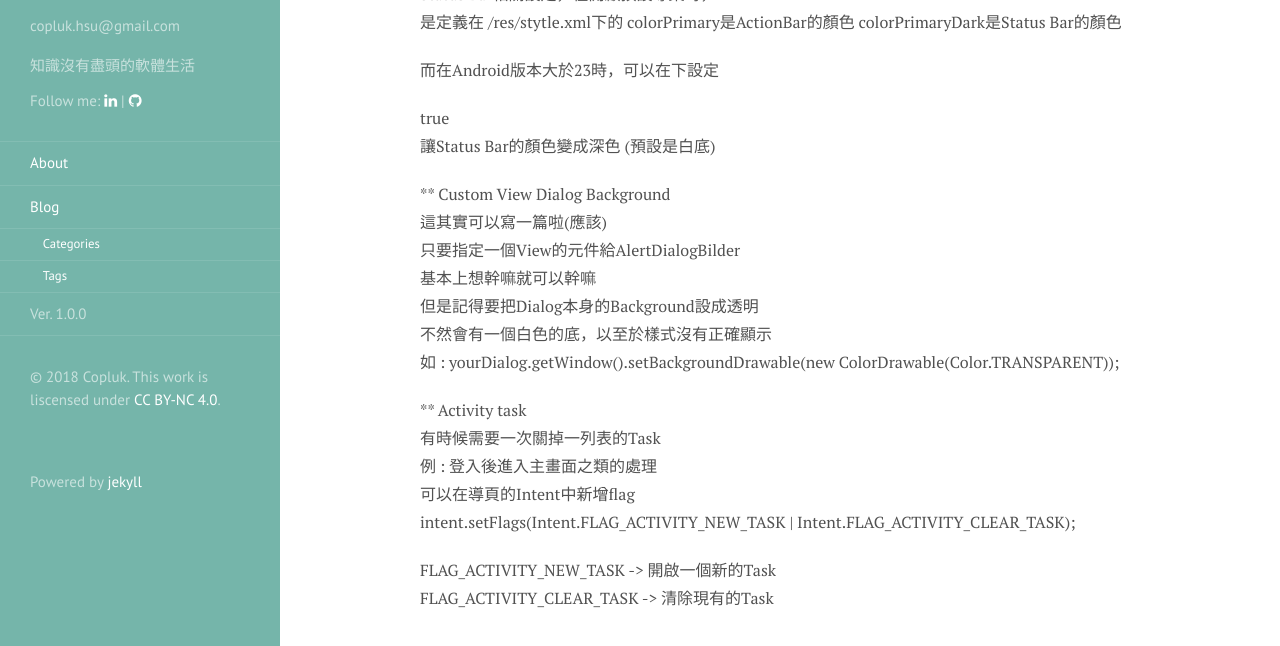
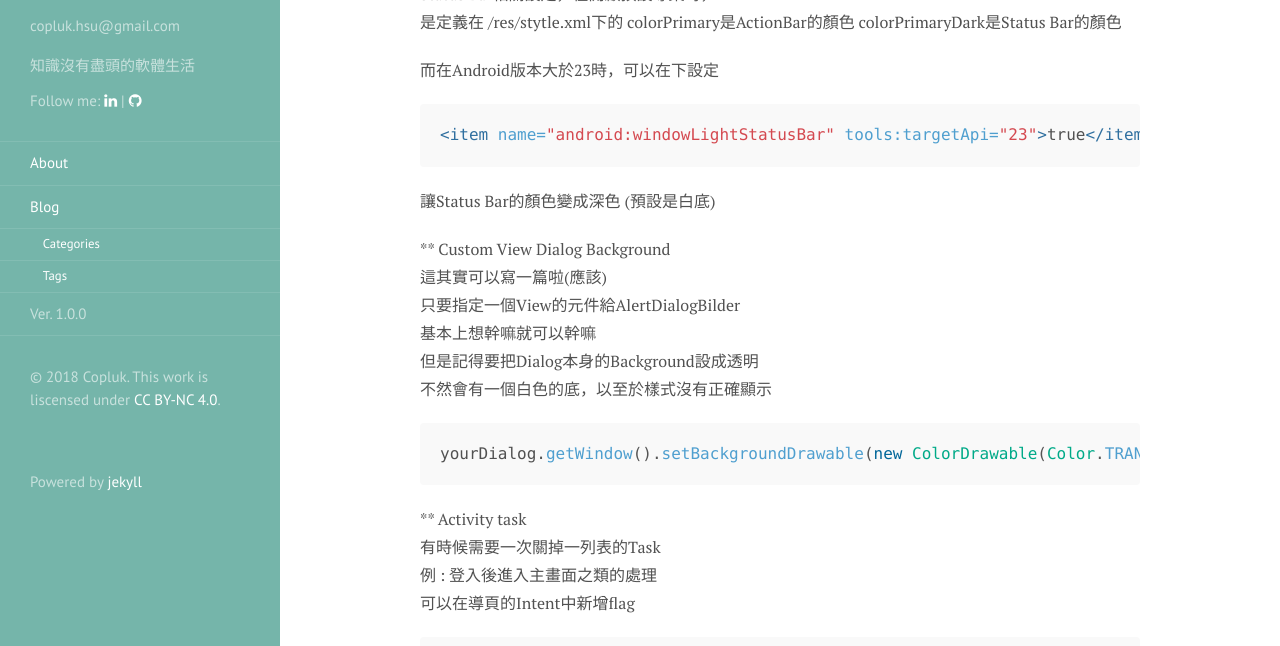
Before and after one commit to copluk/Copluk.github.io, a Jekyll site: the page built from _posts/2018-03-21-Android-相關筆記.md, in a window 1280 px wide and 900 px high, cut to the strip 254-900 px from the top of the window. Built offline with Jekyll 4.4.1, drawn with Linux system fonts in a browser that asks for light colours; nearby versions of some CDN libraries; comment, search, counter and statistics services are not loaded; some of the changed text lies outside the part shown.

Commit message:
no message

````diff
--- a/_posts/2018-03-21-Android-相關筆記.md
+++ b/_posts/2018-03-21-Android-相關筆記.md
@@ -14,7 +14,9 @@ colorPrimary是ActionBar的顏色
 colorPrimaryDark是Status Bar的顏色
 
 而在Android版本大於23時，可以在<AppTheme>下設定
+```xml
 <item name="android:windowLightStatusBar" tools:targetApi="23">true</item>
+```
 讓Status Bar的顏色變成深色 (預設是白底)
 
 ** Custom View Dialog Background
@@ -23,13 +25,17 @@ colorPrimaryDark是Status Bar的顏色
 基本上想幹嘛就可以幹嘛
 但是記得要把Dialog本身的Background設成透明
 不然會有一個白色的底，以至於樣式沒有正確顯示
-如 : yourDialog.getWindow().setBackgroundDrawable(new ColorDrawable(Color.TRANSPARENT));
+```java
+yourDialog.getWindow().setBackgroundDrawable(new ColorDrawable(Color.TRANSPARENT));
+```
 
 ** Activity task
 有時候需要一次關掉一列表的Task
 例 : 登入後進入主畫面之類的處理
 可以在導頁的Intent中新增flag
+```java
 intent.setFlags(Intent.FLAG_ACTIVITY_NEW_TASK | Intent.FLAG_ACTIVITY_CLEAR_TASK);
+```
 
 FLAG_ACTIVITY_NEW_TASK -> 開啟一個新的Task
 FLAG_ACTIVITY_CLEAR_TASK -> 清除現有的Task
````
